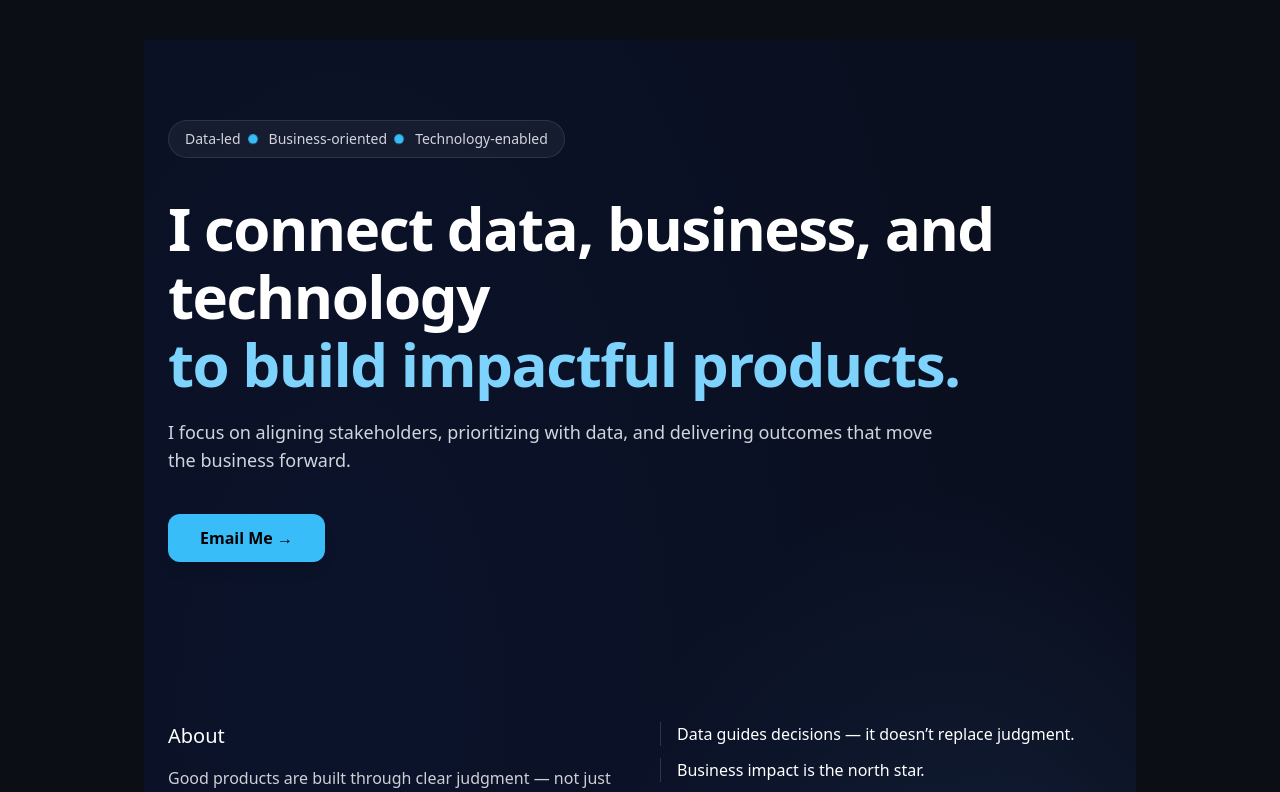
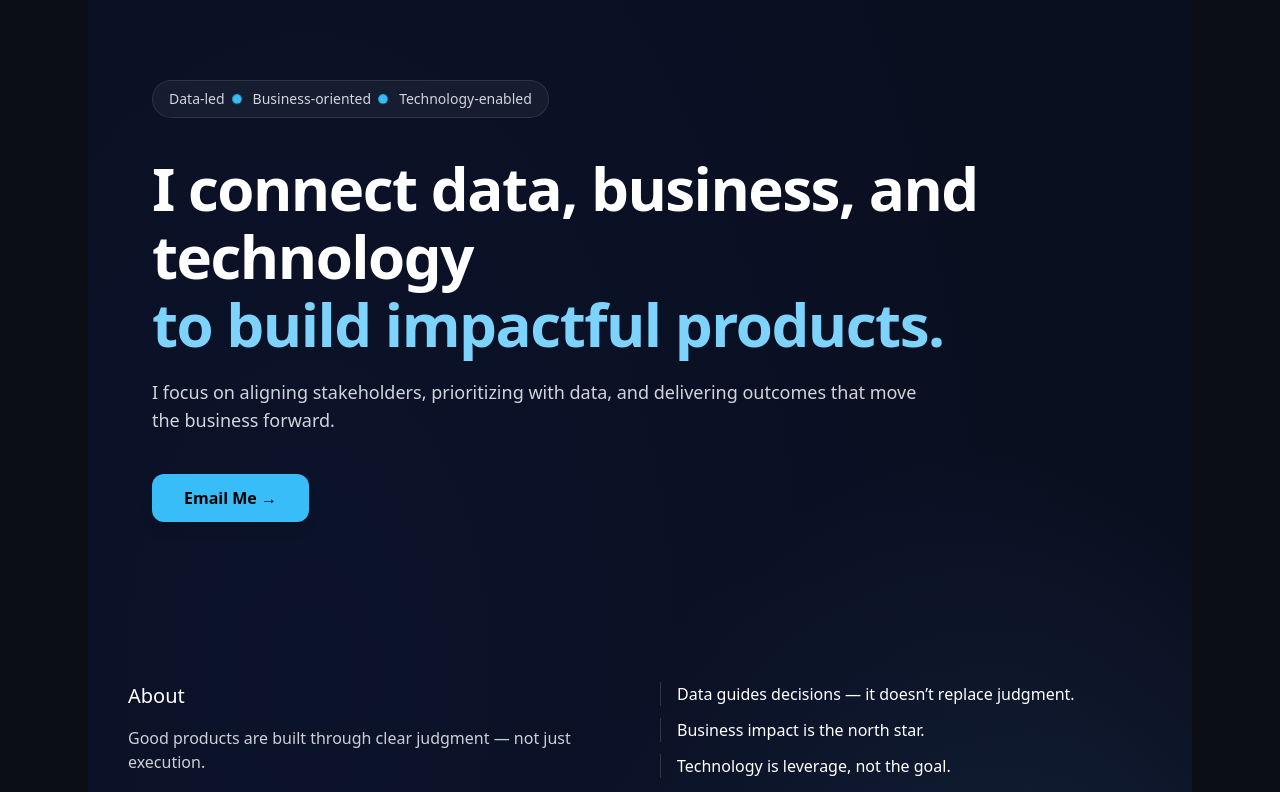
Before and after one commit to yspace89/personalweb, a Next.js app: page / in a window 1280 px wide. Shown: the top 792 px of the page. Built offline with nearby package versions, Linux system fonts and the light colour scheme.

Commit message:
Update layout.tsx

```diff
--- a/app/layout.tsx
+++ b/app/layout.tsx
@@ -14,8 +14,10 @@ export default function RootLayout({
 }) {
   return (
     <html lang="en">
-      <body className="bg-[#0b0e14] text-gray-100 antialiased">
-        <div className="max-w-5xl mx-auto px-4 py-10">{children}</div>
+      <body className="bg-[#0b0e14] text-gray-100 antialiased selection:bg-cyan-300/30 selection:text-white">
+        <div className="min-h-screen max-w-6xl mx-auto px-5 md:px-6">
+          {children}
+        </div>
       </body>
     </html>
   );
```
